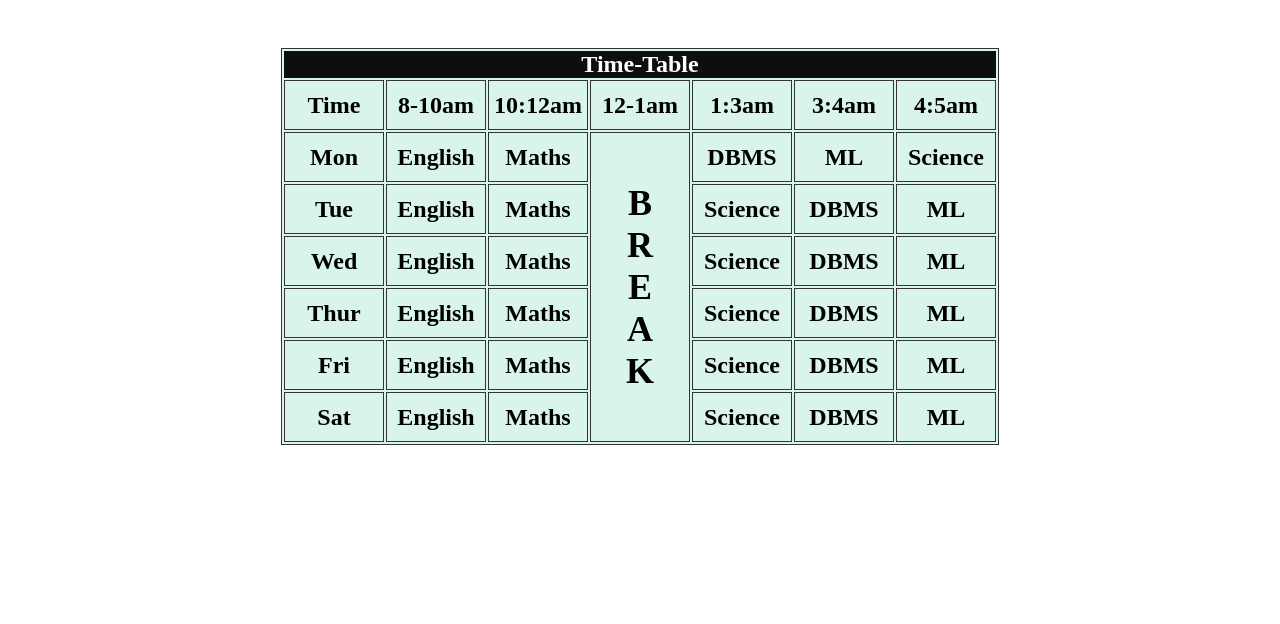
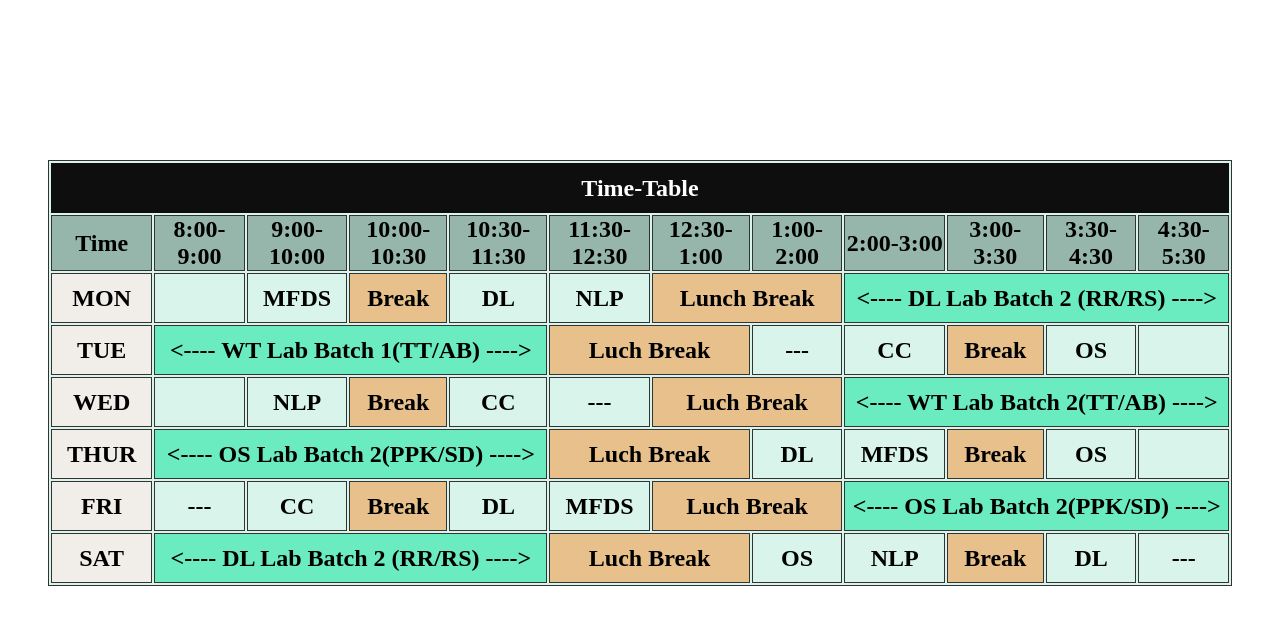
Before and after one commit to Prajnaprabhu3/DSE-Lab-5sem, a plain HTML site: page Web-Tech/timetable/index.html in a window 1280 px wide. Drawn offline with Linux system fonts and the light colour scheme.

Commit message:
time-table

```diff
--- a/Web-Tech/timetable/index.html
+++ b/Web-Tech/timetable/index.html
@@ -14,81 +14,160 @@
         <table align="center">
             <thead>
                 <tr>
-                    <th colspan="9">Time-Table</th>
+                    <th height="50" colspan="12">Time-Table</th>
                 </tr>
             </thead>
             <tbody>
-                <tr>
-                    <td align="center" height="50" width="100">Time</td>
-                    <td align="center" height="50" width="100"><b>8-10am</b></td>
-                    <td align="center" height="50" width="100"><b>10:12am</b></td>
-                    <td align="center" height="50" width="100"><b>12-1am</b></td>
-                    <td align="center" height="50" width="100"><b>1:3am</b></td>
-                    <td align="center" height="50" width="100"><b>3:4am</b></td>
-                    <td align="center" height="50" width="100"><b>4:5am</b></td>
+                <tr class="time">
+                    <td align="center" height="50" width="150" style="background-color:rgb(150, 182, 172);">Time</td>
+                    <td align="center" height="50" width="150" style="background-color:rgb(150, 182, 172);">
+                        <b>8:00-9:00</b>
+                    </td>
+                    <td align="center" height="50" width="150" style="background-color:rgb(150, 182, 172);">
+                        <b>9:00-10:00</b>
+                    </td>
+                    <td align="center" height="50" width="150" style="background-color:rgb(150, 182, 172);">
+                        <b>10:00-10:30</b>
+                    </td>
+                    <td align="center" height="50" width="150" style="background-color:rgb(150, 182, 172);">
+                        <b>10:30-11:30</b>
+                    </td>
+                    <td align="center" height="50" width="150" style="background-color:rgb(150, 182, 172);">
+                        <b>11:30-12:30</b>
+                    </td>
+                    <td align="center" height="50" width="150" style="background-color:rgb(150, 182, 172);">
+                        <b>12:30-1:00</b>
+                    </td>
+                    <td align="center" height="50" width="150" style="background-color:rgb(150, 182, 172);">
+                        <b>1:00-2:00</b>
+                    </td>
+                    <td align="center" height="50" width="150" style="background-color:rgb(150, 182, 172);">
+                        <b>2:00-3:00</b>
+                    </td>
+                    <td align="center" height="50" width="150" style="background-color:rgb(150, 182, 172);">
+                        <b>3:00-3:30</b>
+                    </td>
+                    <td align="center" height="50" width="150" style="background-color:rgb(150, 182, 172);">
+                        <b>3:30-4:30</b>
+                    </td>
+                    <td align="center" height="50" width="150" style="background-color:rgb(150, 182, 172);">
+                        <b>4:30-5:30</b>
+                    </td>
                 </tr>
                 <tr>
-                    <td align="center" height="50" width="100">Mon</td>
-                    <td align="center" height="50" width="100"><b>English</b></td>
-                    <td align="center" height="50" width="100"><b>Maths</b></td>
-                    <td rowspan="6" align="center" height="50">
-                        <h2>B <br>R<br>E<br>A<br>K</h2>
+                    <td align="center" height="50" width="100" style="background-color:rgb(241, 238, 234)">MON</td>
+                    <td align="center" height="50" width="100"><b></b></td>
+                    <td align="center" height="50" width="100"><b>MFDS</b></td>
+                    <td align="center" height="50" width="100" style="background-color:rgb(232, 192, 139)"><b>Break</b>
                     </td>
-                    <td align="center" height="50" width="100"><b>DBMS</b></td>
-                    <td align="center" height="50" width="100"><b>ML</b></td>
-                    <td align="center" height="50" width="100"><b>Science</b></td>
+                    <!-- <td rowspan="6" align="center" height="50"> Break
+                    </td> -->
+                    <td align="center" height="50" width="100"><b>DL</b></td>
+                    <td align="center" height="50" width="100"><b>NLP</b></td>
+                    <td align="center" height="50" width="100" colspan="2" style="background-color:rgb(232, 192, 139)">
+                        <b>Lunch Break</b>
+                    </td>
+                    <td align="center" height="50" width="100" colspan="4" style="background-color:rgb(106, 236, 192)">
+                        <b>
+                            <---- DL Lab Batch 2 (RR/RS) ---->
+                        </b>
+                    </td>
 
                 </tr>
 
                 <tr>
-                    <td align="center" height="50" width="100">Tue</td>
-                    <td align="center" height="50" width="100"><b>English</b></td>
-                    <td align="center" height="50" width="100"><b>Maths</b></td>
-                    <td align="center" height="50" width="100"><b>Science</b></td>
-                    <td align="center" height="50" width="100"><b>DBMS</b></td>
-                    <td align="center" height="50" width="100"><b>ML</b></td>
+                    <td align="center" height="50" width="100" style="background-color:rgb(241, 238, 234)">TUE</td>
+                    <td align="center" height="50" width="100" colspan="4" style="background-color:rgb(106, 236, 192)">
+                        <---- WT Lab Batch 1(TT/AB) ----></b>
+                    </td>
+                    <td align="center" height="50" width="100" colspan="2" style="background-color:rgb(232, 192, 139)">
+                        <b>Luch Break</b>
+                    </td>
+                    <td align="center" height="50" width="100"><b>---</b></td>
+                    <td align="center" height="50" width="100"><b>CC</b></td>
+                    <td align="center" height="50" width="100" style="background-color:rgb(232, 192, 139)"><b>Break</b>
+                    </td>
+                    <td align="center" height="50" width="100"><b>OS</b></td>
+                    <td align="center" height="50" width="100"><b></b></td>
 
                 </tr>
 
 
                 <tr>
-                    <td align="center" height="50" width="100">Wed</td>
-                    <td align="center" height="50" width="100"><b>English</b></td>
-                    <td align="center" height="50" width="100"><b>Maths</b></td>
-                    <td align="center" height="50" width="100"><b>Science</b></td>
-                    <td align="center" height="50" width="100"><b>DBMS</b></td>
-                    <td align="center" height="50" width="100"><b>ML</b></td>
+                    <td align="center" height="50" width="100" style="background-color:rgb(241, 238, 234)">WED</td>
+                    <td align="center" height="50" width="100"><b></b></td>
+                    <td align="center" height="50" width="100"><b>NLP</b></td>
+                    <td align="center" height="50" width="100" style="background-color:rgb(232, 192, 139)"><b>Break</b>
+                    </td>
+                    <td align="center" height="50" width="100"><b>CC</b></td>
+                    <td align="center" height="50" width="100"><b>---</b></td>
+                    <td align="center" height="50" width="100" colspan="2" style="background-color:rgb(232, 192, 139)">
+                        <b>Luch Break</b>
+                    </td>
+                    <td align="center" height="50" width="100" colspan="4" style="background-color:rgb(106, 236, 192)">
+                        <b>
+                            <---- WT Lab Batch 2(TT/AB) ---->
+                        </b>
+                    </td>
+
 
                 </tr>
 
                 <tr>
-                    <td align="center" height="50" width="100">Thur</td>
-                    <td align="center" height="50" width="100"><b>English</b></td>
-                    <td align="center" height="50" width="100"><b>Maths</b></td>
-                    <td align="center" height="50" width="100"><b>Science</b></td>
-                    <td align="center" height="50" width="100"><b>DBMS</b></td>
-                    <td align="center" height="50" width="100"><b>ML</b></td>
+                    <td align="center" height="50" width="100" style="background-color:rgb(241, 238, 234)">THUR</td>
+                    <td align="center" height="50" width="100" colspan="4" style="background-color:rgb(106, 236, 192)">
+                        <b>
+                            <---- OS Lab Batch 2(PPK/SD) ---->
+                        </b>
+                    </td>
+                    <td align="center" height="50" width="100" colspan="2" style="background-color:rgb(232, 192, 139)">
+                        <b>Luch Break</b>
+                    </td>
+                    <td align="center" height="50" width="100"><b>DL</b></td>
+                    <td align="center" height="50" width="100"><b>MFDS</b></td>
+                    <td align="center" height="50" width="100" style="background-color:rgb(232, 192, 139)"><b>Break</b>
+                    </td>
+                    <td align="center" height="50" width="100"><b>OS</b></td>
+                    <td align="center" height="50" width="100"><b></b></td>
 
                 </tr>
 
                 <tr>
-                    <td align="center" height="50" width="100">Fri</td>
-                    <td align="center" height="50" width="100"><b>English</b></td>
-                    <td align="center" height="50" width="100"><b>Maths</b></td>
-                    <td align="center" height="50" width="100"><b>Science</b></td>
-                    <td align="center" height="50" width="100"><b>DBMS</b></td>
-                    <td align="center" height="50" width="100"><b>ML</b></td>
+                    <td align="center" height="50" width="100" style="background-color:rgb(241, 238, 234)">FRI</td>
+                    <td align="center" height="50" width="100"><b>---</b></td>
+                    <td align="center" height="50" width="100"><b>CC</b></td>
+                    <td align="center" height="50" width="100" style="background-color:rgb(232, 192, 139)"><b>Break</b>
+                    </td>
+                    <td align="center" height="50" width="100"><b>DL</b></td>
+                    <td align="center" height="50" width="100"><b>MFDS</b></td>
+                    <td align="center" height="50" width="100" colspan="2" style="background-color:rgb(232, 192, 139)">
+                        <b>Luch Break</b>
+                    </td>
+                    <td align="center" height="50" width="100" colspan="4" style="background-color:rgb(106, 236, 192)">
+                        <b>
+                            <---- OS Lab Batch 2(PPK/SD) ---->
+                        </b>
+                    </td>
 
                 </tr>
 
 
                 <tr>
-                    <td align="center" height="50" width="100">Sat</td>
-                    <td align="center" height="50" width="100"><b>English</b></td>
-                    <td align="center" height="50" width="100"><b>Maths</b></td>
-                    <td align="center" height="50" width="100"><b>Science</b></td>
-                    <td align="center" height="50" width="100"><b>DBMS</b></td>
-                    <td align="center" height="50" width="100"><b>ML</b></td>
+                    <td align="center" height="50" width="100" style="background-color:rgb(241, 238, 234)">SAT</td>
+                    <td align="center" height="50" width="100" colspan="4" style="background-color:rgb(106, 236, 192)">
+                        <b>
+                            <---- DL Lab Batch 2 (RR/RS) ---->
+                        </b>
+                    </td>
+                    <td align="center" height="50" width="100" colspan="2" style="background-color:rgb(232, 192, 139)">
+                        <b>Luch Break</b>
+                    </td>
+                    <td align="center" height="50" width="100"><b>OS</b></td>
+                    <td align="center" height="50" width="100"><b>NLP</b></td>
+                    <td align="center" height="50" width="100" style="background-color:rgb(232, 192, 139)"><b>Break</b>
+                    </td>
+                    <td align="center" height="50" width="100"><b>DL</b></td>
+                    <td align="center" height="50" width="100"><b>---</b></td>
 
                 </tr>
 
--- a/Web-Tech/timetable/style.css
+++ b/Web-Tech/timetable/style.css
@@ -8,7 +8,7 @@
     display: flex;
     justify-content: center;
     align-items: center;
-    margin: 3rem;
+    margin: 10rem 3rem;
 }
 
 table,
@@ -25,3 +25,7 @@ tfoot {
     color: #fff;
 
 }
+
+/* tbody tr {
+    background-color: red;
+} */
```
